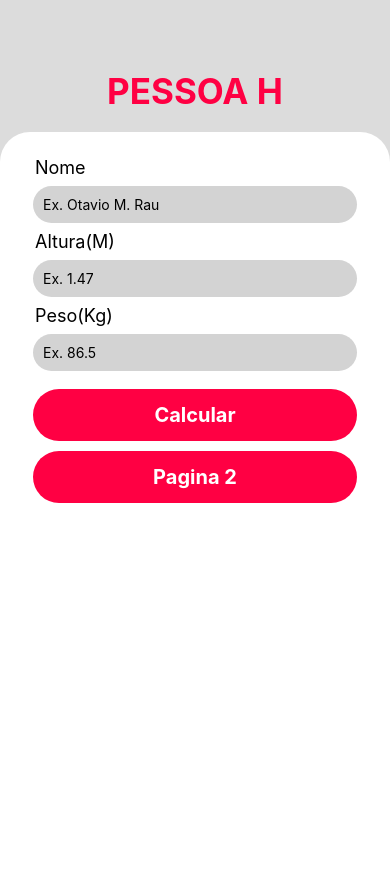
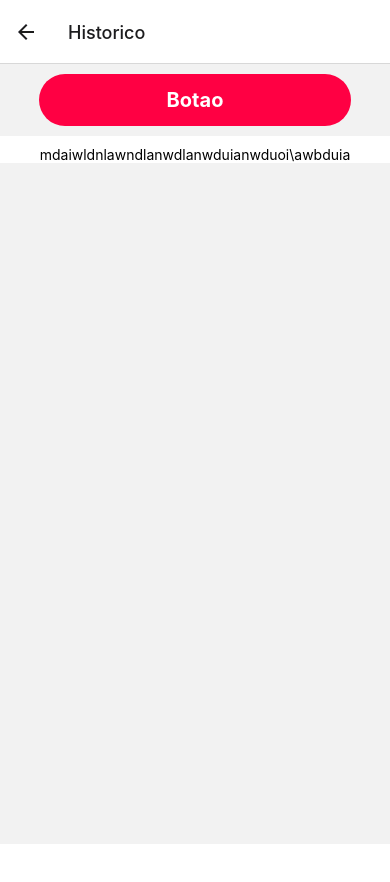
Before and after one commit to SirOtaiv/Pessoa_H, a React Native app: screen /Historico in a window 390 px wide. Shown: the top 882 px of the page. After the commit the page ends 844 px from the top, so only its background shows below. Built offline with nearby package versions, Linux system fonts and the light colour scheme.

Commit message:
Version 2.0.1

```diff
--- a/App.js
+++ b/App.js
@@ -3,8 +3,13 @@ import { StatusBar } from 'expo-status-bar';
 import { StyleSheet, View, Text, TextInput, Pressable, Modal } from 'react-native';
 import formulario from './src/style/estiloForm';
 import Title from './src/componentes/titulo';
+import Pagehist  from './src/pages/pagehist';
+import { NavigationContainer } from '@react-navigation/native';
+import { createNativeStackNavigator } from '@react-navigation/native-stack';
 
-export default function App() {
+const Stack = createNativeStackNavigator();
+function Main({navigation}) {
+
   const [altura, setAltura] = useState(null);
   const [peso, setPeso] = useState(null);
   const [nome, setNome] = useState(null);
@@ -61,13 +66,24 @@ export default function App() {
                     <Pressable onPress={() => validadorImc()} style={formulario.frmBotao}>
                         <Text style={formulario.frmTextoBotao}>Calcular</Text>
                     </Pressable>
-                    <Pressable style={formulario.frmBotao}>
+                    <Pressable style={formulario.frmBotao} onPress={() => navigation.navigate('Historico')}>
                         <Text style={formulario.frmTextoBotao}>Pagina 2</Text>
                     </Pressable>
                 </View>
             </View>
             {mdMessage()}
         </View>
+  );
+}
+
+export default function App() {
+  return (
+    <NavigationContainer>
+      <Stack.Navigator>
+        <Stack.Screen name='Home' component={Main} options={{headerShown: false}}/>
+        <Stack.Screen name='Historico' component={Pagehist}/>
+      </Stack.Navigator>
+    </NavigationContainer>
   )};
   const styles = StyleSheet.create({
     container: {
@@ -118,3 +134,15 @@ export default function App() {
         color: '#fff'
     },
   });
+  const pgHist = StyleSheet.create({
+    hsPage: {
+      flex: 1,
+      height: '100%',
+    },
+    hsList: {
+      alignItems: 'center',
+      height: '100%',
+      paddingTop: 10,
+      backgroundColor: 'white',
+    },
+  });
--- a/app.json
+++ b/app.json
@@ -5,7 +5,7 @@
     "version": "2.1.0",
     "orientation": "portrait",
     "icon": "./assets/bmi.png",
-    "userInterfaceStyle": "light",
+    "userInterfaceStyle": "dark",
     "splash": {
       "image": "./assets/bmi_splash.png",
       "resizeMode": "contain",
--- a/package.json
+++ b/package.json
@@ -9,10 +9,14 @@
     "web": "expo start --web"
   },
   "dependencies": {
+    "@react-navigation/native": "^6.1.6",
+    "@react-navigation/native-stack": "^6.9.12",
     "expo": "~48.0.6",
     "expo-status-bar": "~1.4.4",
     "react": "18.2.0",
-    "react-native": "0.71.3"
+    "react-native": "0.71.4",
+    "react-native-safe-area-context": "4.5.0",
+    "react-native-screens": "~3.20.0"
   },
   "devDependencies": {
     "@babel/core": "^7.20.0"
--- a/src/pages/pagehist.js
+++ b/src/pages/pagehist.js
@@ -1,21 +1,21 @@
-import React, { useState } from "react";
-import { Touchable, View, Text, StyleSheet, ScrollView } from "react-native";
+import React from "react";
+import { View, Text, StyleSheet, Pressable, ScrollView, Alert } from "react-native";
 import formulario from "../style/estiloForm";
 
-export default function PageHist() {
+export default function Pagehist() {
   return (
     <View style={pgHist.hsPage}>
-        <Touchable style={formulario.frmBotaoHist}>
+        <Pressable style={formulario.frmBotaoHist} onPress={() => alert('TITULO DIFERENTE')}>
           <Text style={formulario.frmTextoBotao}>Botao</Text>
-        </Touchable>
+        </Pressable>
         <ScrollView>
           <View style={pgHist.hsList}>
-            <Text>Bem vindo a segunda tela</Text>
+            <Text>mdaiwldnlawndlanwdlanwduianwduoi\awbduia</Text>
           </View>
         </ScrollView>
     </View>
-  )
-}
+  );
+};
 
 const pgHist = StyleSheet.create({
   hsPage: {
```
Also changed, not shown: 2 other files (tests, documents, lock files or other folders).
